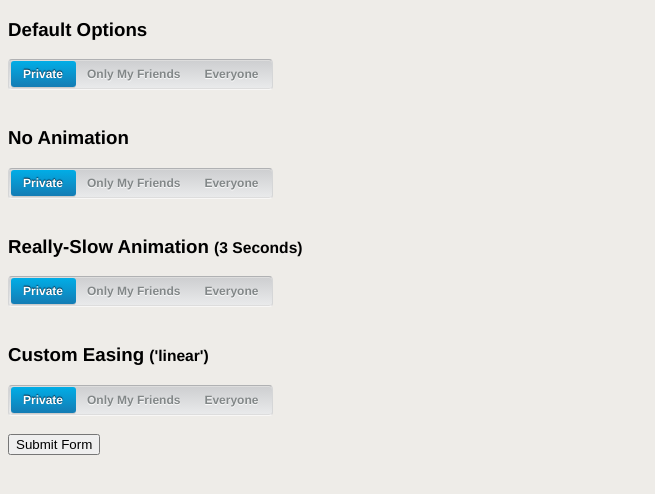
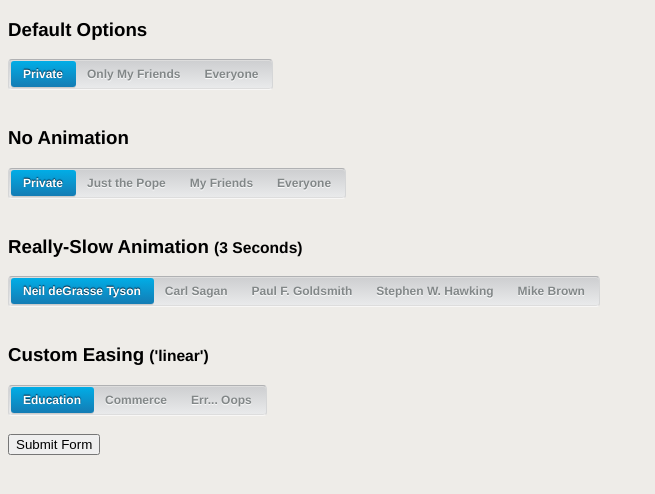
Before and after one commit to bpartridge83/jQuery-inlineOptions-Plugin, a plain HTML site: page demo/index.html in a window 1280 px wide. Shown: the whole page, without its empty margins (0-655 px from the left). Drawn offline with nearby package versions, Linux system fonts and the light colour scheme.

Commit message:
Updated demo examples to include more than 3 options

```diff
--- a/demo/index.html
+++ b/demo/index.html
@@ -28,7 +28,8 @@
 
             <select name="no-animate" class="no-animate" data-iop='{"animate":false}'>
                 <option value="private">Private</option>
-                <option value="friends">Only My Friends</option>
+                <option value="pope">Just the Pope</option>
+                <option value="friends">My Friends</option>
                 <option value="everyone">Everyone</option>
             </select>
 
@@ -37,19 +38,21 @@
             <h3>Really-Slow Animation <small>(3 Seconds)</small></h3>
 
             <select name="slow" class="slow">
-                <option value="private">Private</option>
-                <option value="friends">Only My Friends</option>
-                <option value="everyone">Everyone</option>
+                <option value="neil-degrasse-tyson">Neil deGrasse Tyson</option>
+                <option value="carl-sagan">Carl Sagan</option>
+                <option value="paul-f-goldsmith">Paul F. Goldsmith</option>
+                <option value="stephen-hawking">Stephen W. Hawking</option>
+                <option value="pluto-guy">Mike Brown</option>
             </select>
 
             <br /><br />
 
             <h3>Custom Easing <small>('linear')</small></h3>
 
-            <select name="linear" class="linear">
-                <option value="private">Private</option>
-                <option value="friends">Only My Friends</option>
-                <option value="everyone">Everyone</option>
+            <select name="rick-perry" class="linear">
+                <option value="education">Education</option>
+                <option value="commerce">Commerce</option>
+                <option value="oops">Err... Oops</option>
             </select>
 
             <br /><br />
```
